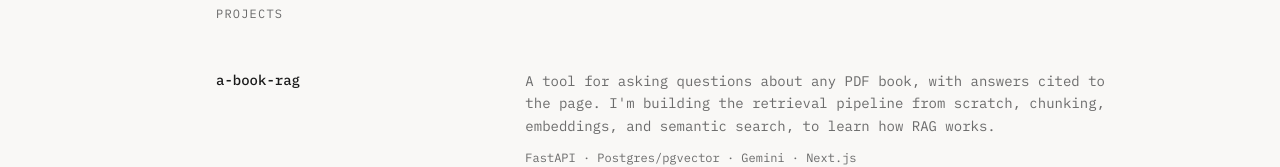
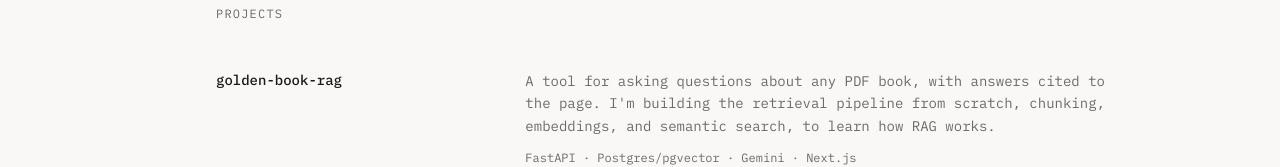
Before and after one commit to polunwu/polunwu.github.io, a Next.js app: page / in a window 1280 px wide. Shown: the part 307-474 px from the top of the page. Built offline with nearby package versions, Linux system fonts and the light colour scheme.

Commit message:
feat: modify project

```diff
--- a/src/components/sections/Projects.tsx
+++ b/src/components/sections/Projects.tsx
@@ -6,7 +6,7 @@ type Project = {
 
 const projects: Project[] = [
   {
-    name: "a-book-rag",
+    name: "golden-book-rag",
     description:
       "A tool for asking questions about any PDF book, with answers cited to the page. I'm building the retrieval pipeline from scratch, chunking, embeddings, and semantic search, to learn how RAG works.",
     stack: ["FastAPI", "Postgres/pgvector", "Gemini", "Next.js"],
```
